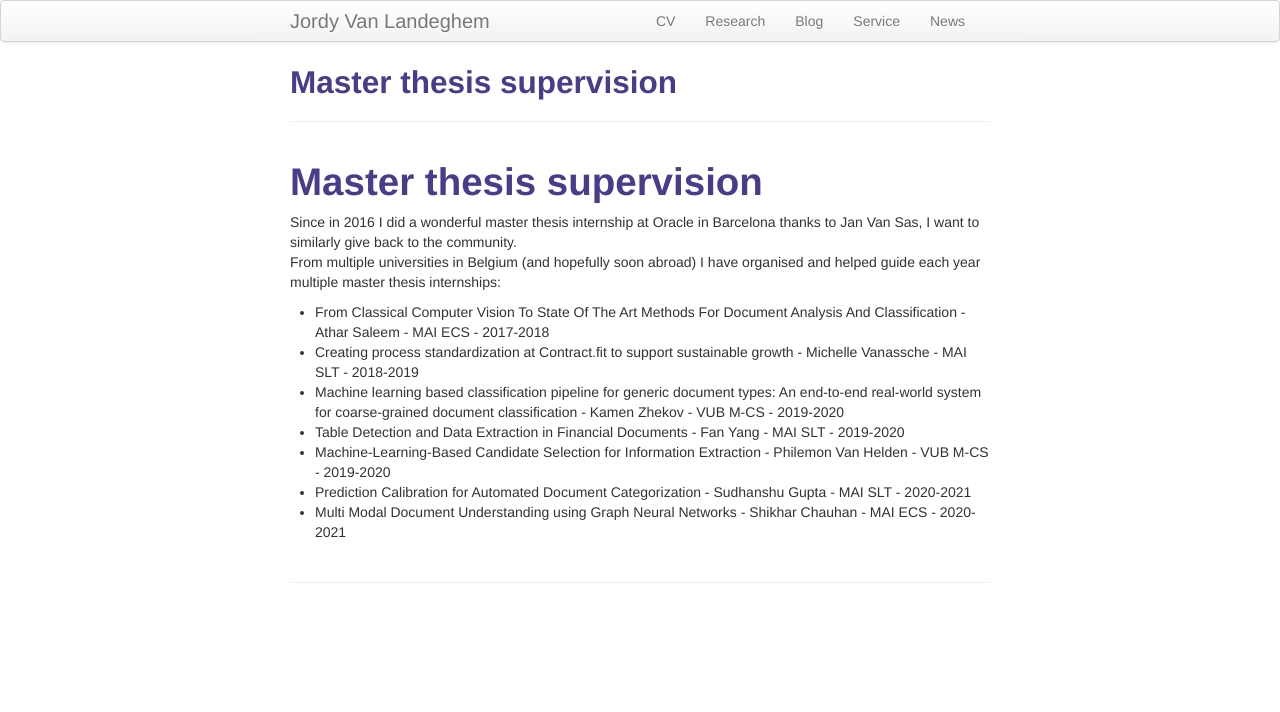
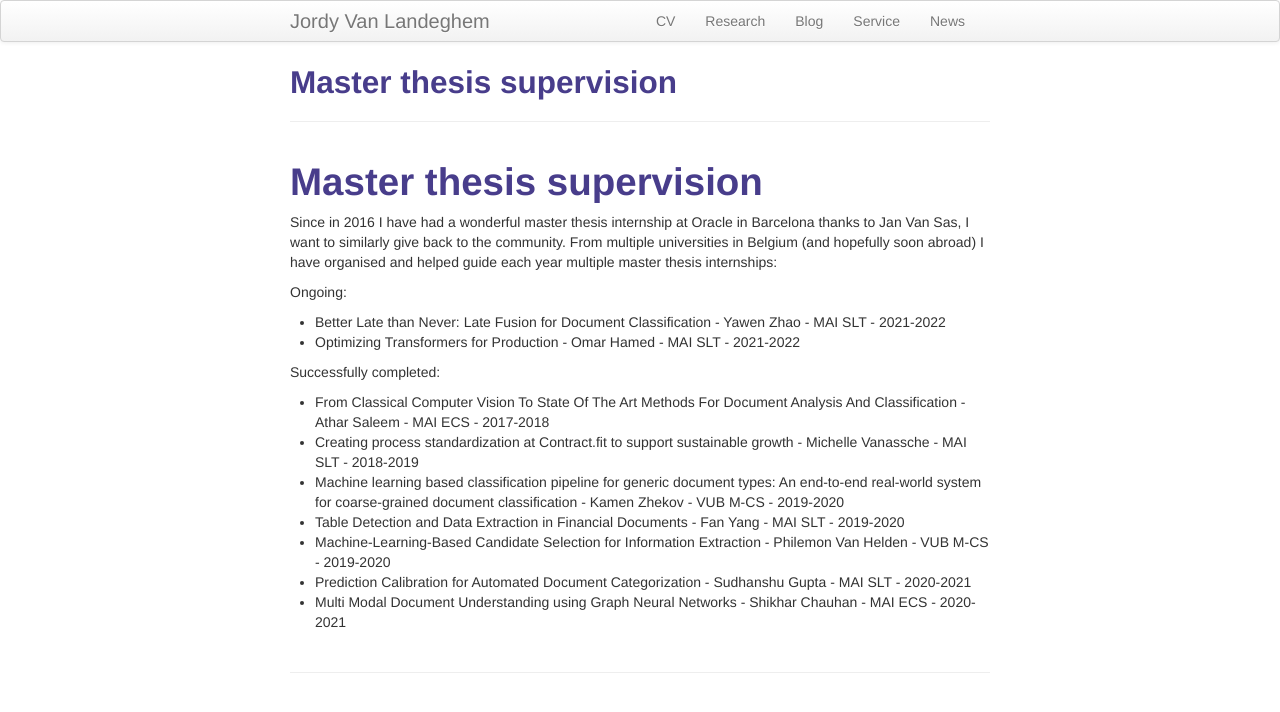
Before and after one commit to Jordy-VL/jordy-vl.github.io, a Jekyll site: the page built from pages/activities.md, in a window 1280 px wide. Shown: the top 712 px of the page. Built offline with Jekyll 4.4.1, drawn with Linux system fonts in a browser that asks for light colours; our own code applies the rules of GitHub Pages for plain Markdown files.

Commit message:
updated!

```diff
--- a/pages/activities.md
+++ b/pages/activities.md
@@ -1,8 +1,14 @@
 # Master thesis supervision
 
-Since in 2016 I did a wonderful master thesis internship at Oracle in Barcelona thanks to Jan Van Sas, I want to similarly give back to the community.
+Since in 2016 I have had a wonderful master thesis internship at Oracle in Barcelona thanks to Jan Van Sas, I want to similarly give back to the community.
 From multiple universities in Belgium (and hopefully soon abroad) I have organised and helped guide each year multiple master thesis internships:
 
+Ongoing:
+
+* Better Late than Never: Late Fusion for Document Classification - Yawen Zhao - MAI SLT - 2021-2022
+* Optimizing Transformers for Production - Omar Hamed - MAI SLT - 2021-2022
+
+Successfully completed:
 
 * From Classical Computer Vision To State Of The Art Methods For Document Analysis And Classification - Athar Saleem - MAI ECS - 2017-2018
 * Creating process standardization at Contract.fit to support sustainable growth - Michelle Vanassche - MAI SLT - 2018-2019
--- a/pages/working_papers/VanLandeghem2022IEEE.bib
+++ b/pages/working_papers/VanLandeghem2022IEEE.bib
@@ -3,8 +3,8 @@
   journal={IEEE Access},
   title={Benchmarking Scalable Predictive Uncertainty in Text Classification},
   year={2022},
-  volume={},
+  volume={10},
   number={},
-  pages={1-1},
+  pages={1-35},
   doi={10.1109/ACCESS.2022.3168734}
 }
```
Also changed, not shown: pages/news.md (+7 -0 lines), pages/research.md (+1 -1 lines).
